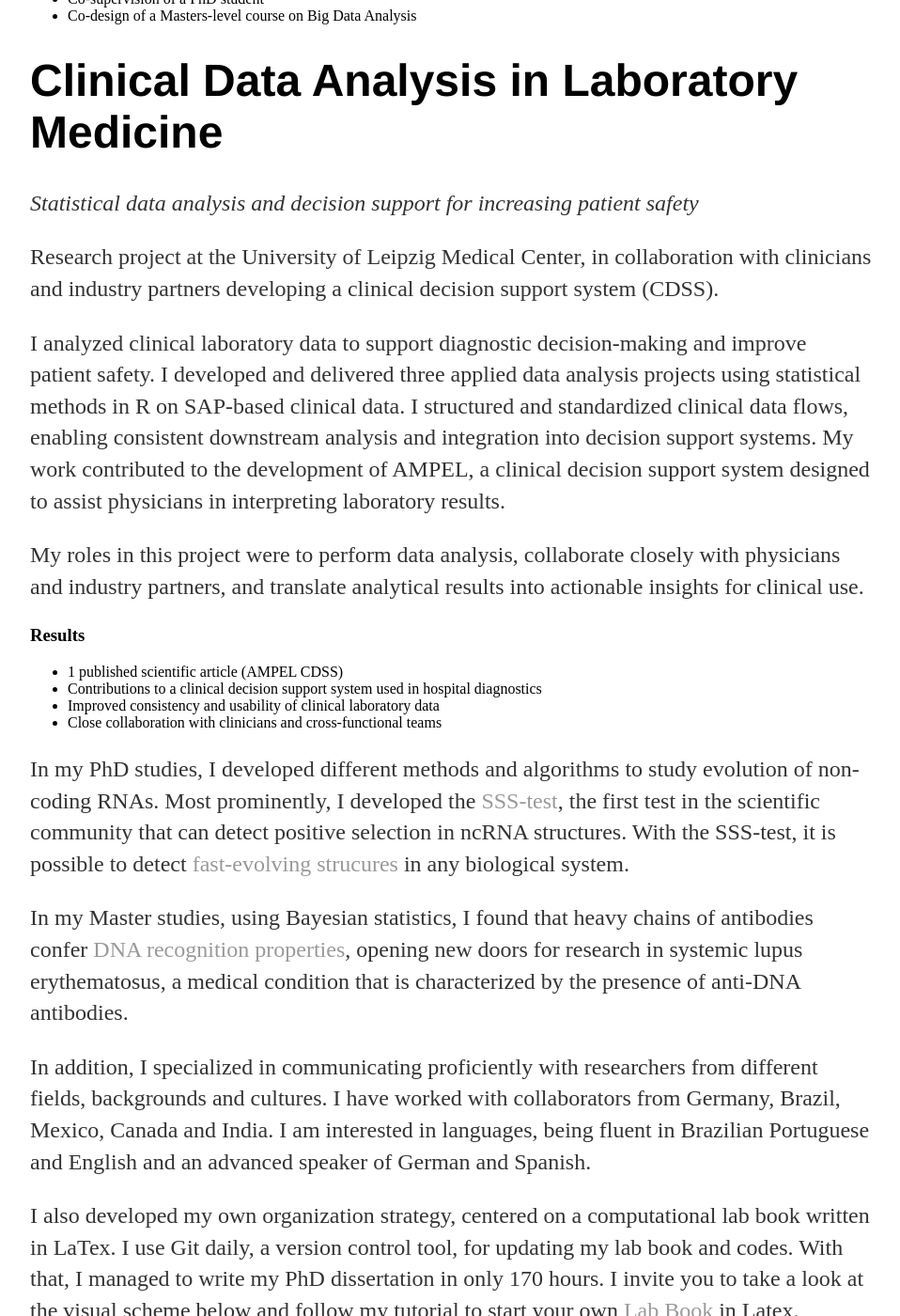
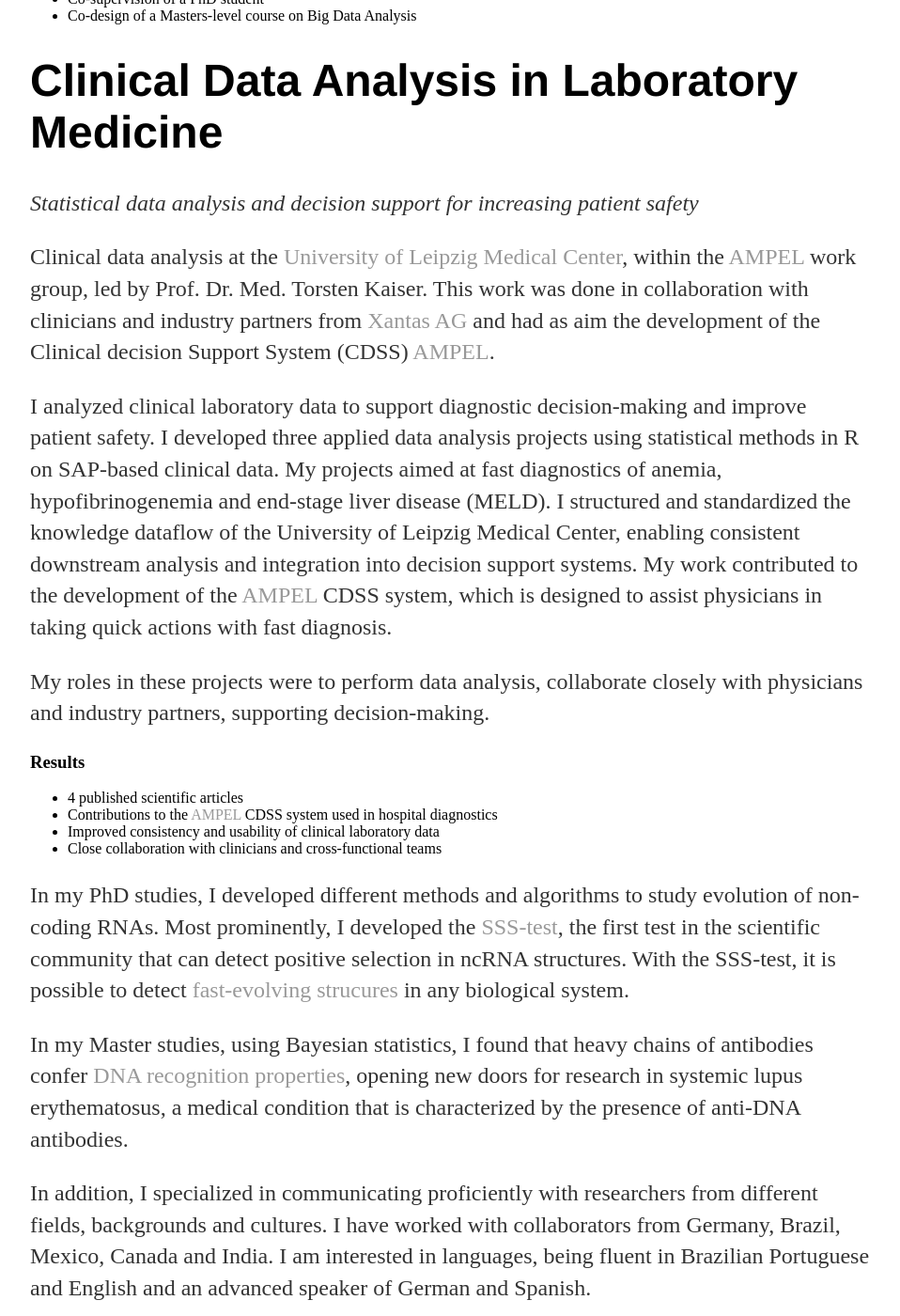
Before and after one commit to waltercostamb/waltercostamb.github.io, a Jekyll site: the page built from about/index.html, in a window 1280 px wide and 1400 px high, scrolled down 1420 px. Shown: the whole window at 94% size, without its empty margins (160-1118 px from the left). Built offline with Jekyll 4.4.1, drawn with Linux system fonts in a browser that asks for light colours.

Commit message:
Update index.html

```diff
--- a/about/index.html
+++ b/about/index.html
@@ -29,6 +29,7 @@ My roles in this project were to lead the data analysis, develop models and tool
 </p>
 
 <img border="0" src="https://raw.githubusercontent.com/waltercostamb/waltercostamb.github.io/master/figures/shap_beeswarm_Salinity_GFs_LR-02092025_presence_positive_web.png" width="500" />
+
 Figure: Top 10 most important proteins (COGs) in ML classification models of microbes with salinity preferences above the ocean. Plot shows
 	Shapley additive explanations (SHAP) scores and network shows functional connections between proteins.
 
@@ -46,22 +47,33 @@ Figure: Top 10 most important proteins (COGs) in ML classification models of mic
 <p><em>Statistical data analysis and decision support for increasing patient safety</em></p>
 
 <p>
-Research project at the University of Leipzig Medical Center, in collaboration with clinicians and industry partners developing a clinical decision support system (CDSS).
+Clinical data analysis at the <a href="https://www.uniklinikum-leipzig.de/en">University of Leipzig Medical Center</a>,
+	within the <a href="https://www.uniklinikum-leipzig.de/einrichtungen/ampel/en">AMPEL</a> work group, led by Prof.
+	Dr. Med. Torsten Kaiser. This work was done in collaboration with clinicians and industry partners from
+	<a href="https://www.xantas.eu/">Xantas AG</a> and had as aim the development of the Clinical decision Support
+	System (CDSS) <a href="https://www.ampel.care/">AMPEL</a>.
 </p>
 
 <p>
-I analyzed clinical laboratory data to support diagnostic decision-making and improve patient safety. I developed and delivered three applied data analysis projects using statistical methods in R on SAP-based clinical data. I structured and standardized clinical data flows, enabling consistent downstream analysis and integration into decision support systems. My work contributed to the development of AMPEL, a clinical decision support system designed to assist physicians in interpreting laboratory results.
+I analyzed clinical laboratory data to support diagnostic decision-making and improve patient safety. I developed
+	three applied data analysis projects using statistical methods in R on SAP-based clinical data. My projects
+	aimed at fast diagnostics of anemia, hypofibrinogenemia and end-stage liver disease (MELD). I structured
+	and standardized the knowledge dataflow of the University of Leipzig Medical Center, enabling consistent
+	downstream analysis and integration into decision support systems. My work contributed to the development
+	of the <a href="https://www.ampel.care/">AMPEL</a> CDSS system, which is designed to assist physicians in
+	taking quick actions with fast diagnosis.
 </p>
 
 <p>
-My roles in this project were to perform data analysis, collaborate closely with physicians and industry partners, and translate analytical results into actionable insights for clinical use.
+My roles in these projects were to perform data analysis, collaborate closely with physicians and industry partners,
+supporting decision-making.
 </p>
 
 <h3>Results</h3>
 
 <ul>
-<li>1 published scientific article (AMPEL CDSS)</li>
-<li>Contributions to a clinical decision support system used in hospital diagnostics</li>
+<li>4 published scientific articles</li>
+<li>Contributions to the <a href="https://www.ampel.care/">AMPEL</a> CDSS system used in hospital diagnostics</li>
 <li>Improved consistency and usability of clinical laboratory data</li>
 <li>Close collaboration with clinicians and cross-functional teams</li>
 </ul>
```
